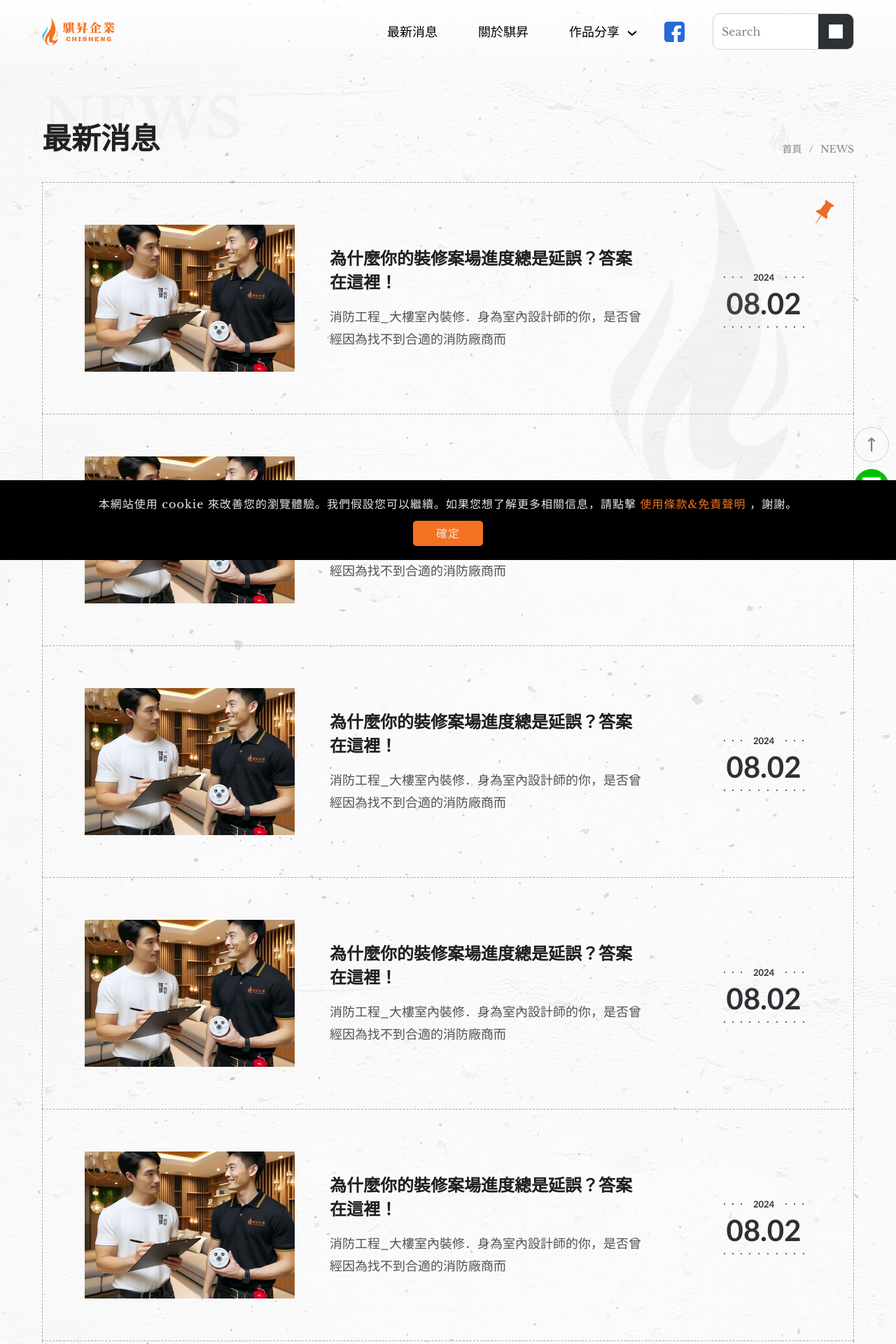
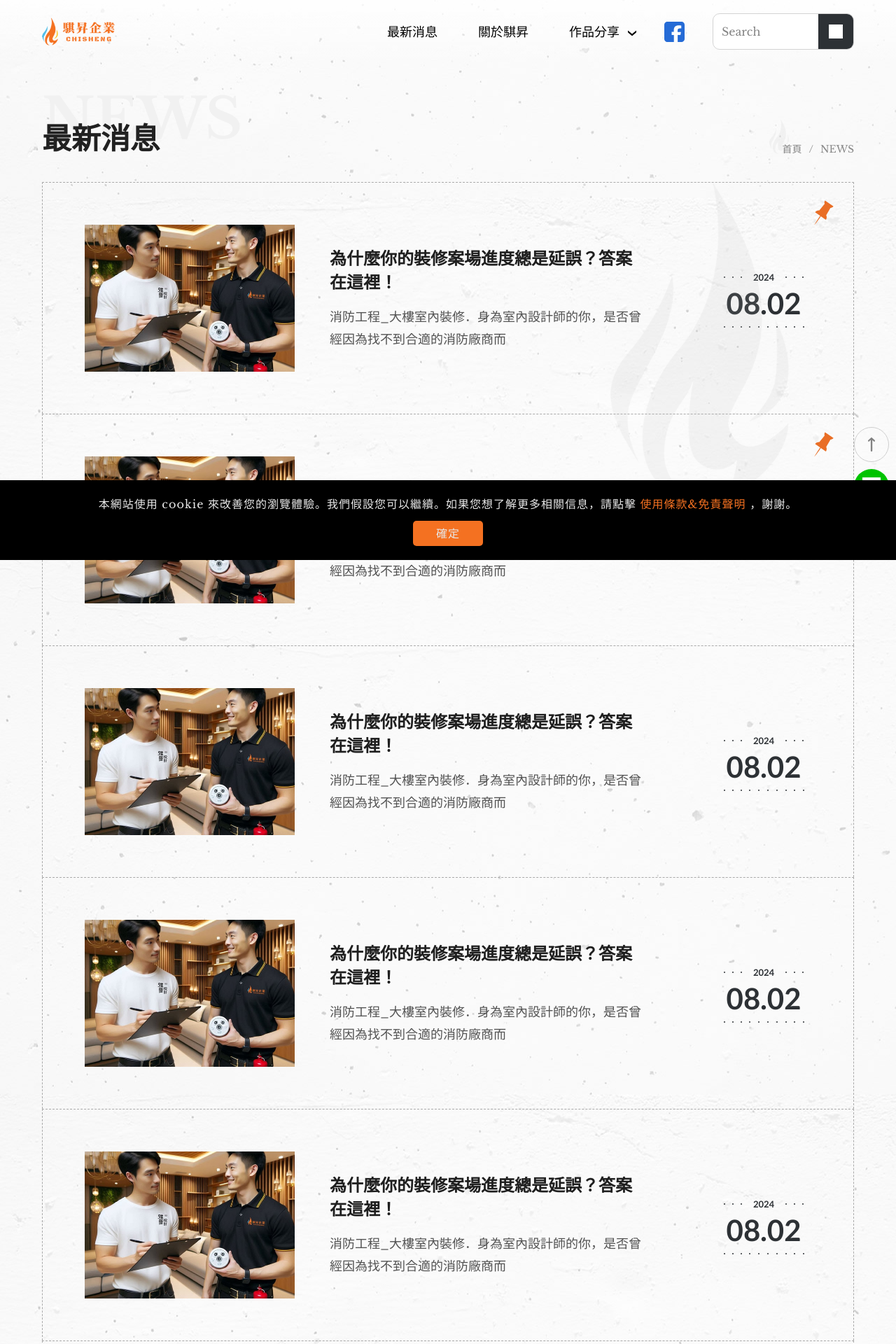
Before and after one commit to tseng7510/2025_chisheng, a PHP site: page /news.php in a window 1280 px wide. Shown: the top 1920 px of the page at 70% size. Run offline with PHP 8.4, Linux system fonts and the light colour scheme; some libraries are stand-ins or nearby versions; grey boxes are pictures that could not be loaded.

Commit message:
20250513修改最新消息圖釘問題

```diff
--- a/css/news.css
+++ b/css/news.css
@@ -27,6 +27,7 @@
   width: 100%;
   border: #aaaaaa 1px dashed;
   border-bottom: none;
+  position: relative;
 }
 .newsList .siteMain .contentBox .listBox .item:last-child {
   border-bottom: #aaaaaa 1px dashed;
--- a/news.php
+++ b/news.php
@@ -66,6 +66,21 @@
                       </div>
                     </a>
                   </div>
+                  <div class="item wow fadeInRight pin" data-wow-delay="0.2s">
+                    <a href="news_detail.php">
+                      <div class="pic"><img src="images/index/n.jpg" alt=""></div>
+                      <div class="info">
+                        <h2 class="title">為什麼你的裝修案場進度總是延誤？答案在這裡！</h2>
+                        <div class="description">消防工程_大樓室內裝修．身為室內設計師的你，是否曾經因為找不到合適的消防廠商而</div>
+                      </div>
+                      <div class="timeBox">
+                        <time>
+                          <div class="y">2024</div>
+                          <div class="d">08.02</div>
+                        </time>
+                      </div>
+                    </a>
+                  </div>
                   <? for ($i = 0; $i < 5; $i++) { ?>
                     <div class="item wow fadeInRight" data-wow-delay="0.2s">
                       <a href="news_detail.php">
```
